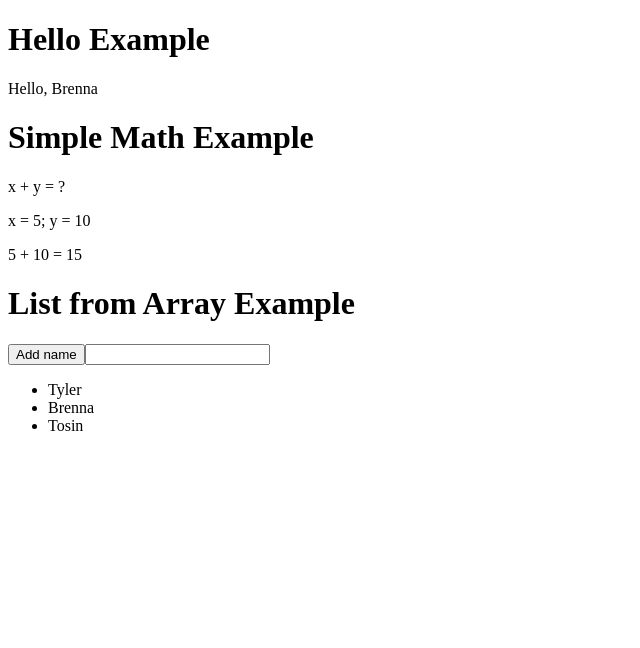
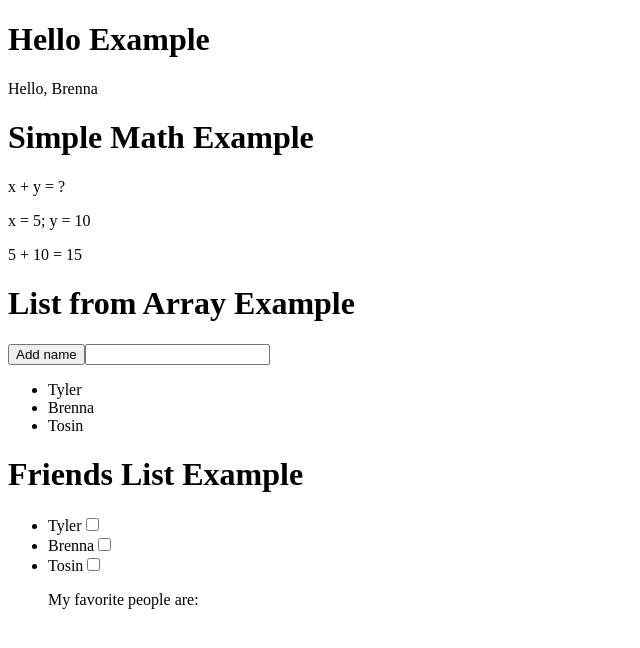
Before and after one commit to bwennuh/learning-vue, a plain HTML site: page index.html in a window 1280 px wide. Shown: the whole page, without its empty margins (0-640 px from the left). Drawn offline with Linux system fonts and the light colour scheme.

Commit message:
👯 using checkbox input with a list

```diff
--- a/app.js
+++ b/app.js
@@ -5,6 +5,8 @@ let rootComponent = {
       myName: "Brenna",
       names: ["Tyler", "Brenna", "Tosin"],
       newName: "",
+      people: ["Tyler", "Brenna", "Tosin"],
+      friends: [],
       x: 5,
       y: 10,
     }
--- a/index.html
+++ b/index.html
@@ -25,6 +25,15 @@
             {{ name }}
           </li>
         </ul>
+
+        <h1>Friends List Example</h1>
+        <ul>
+          <li v-for="person, index in people">
+            <label v-bind:for="index">{{ person }}</label>
+            <input type="checkbox" v-bind:id="index" v-model="friends" v-bind:value="person">
+          </li>
+          <p>My favorite people are: {{ friends.join(", ") }}</p>
+        </ul>
       </div>
     </body>
   </html>
```
